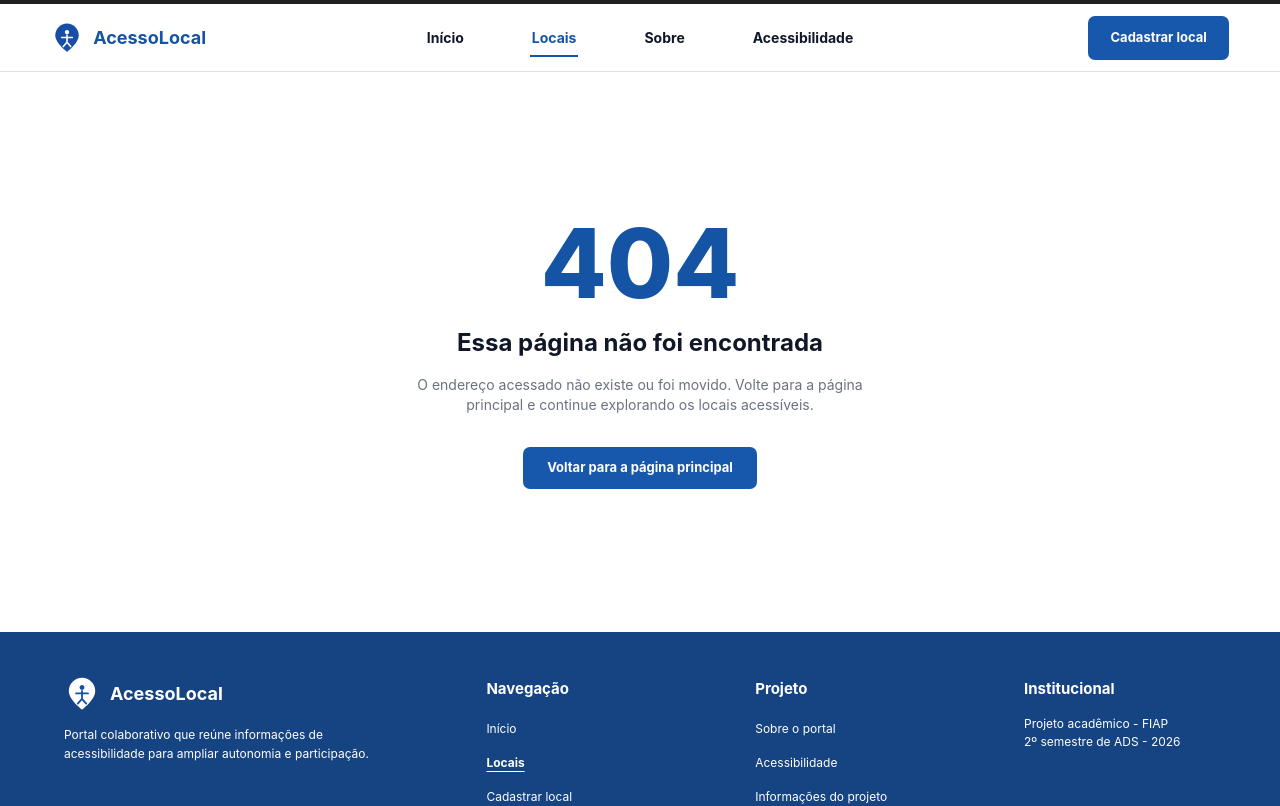
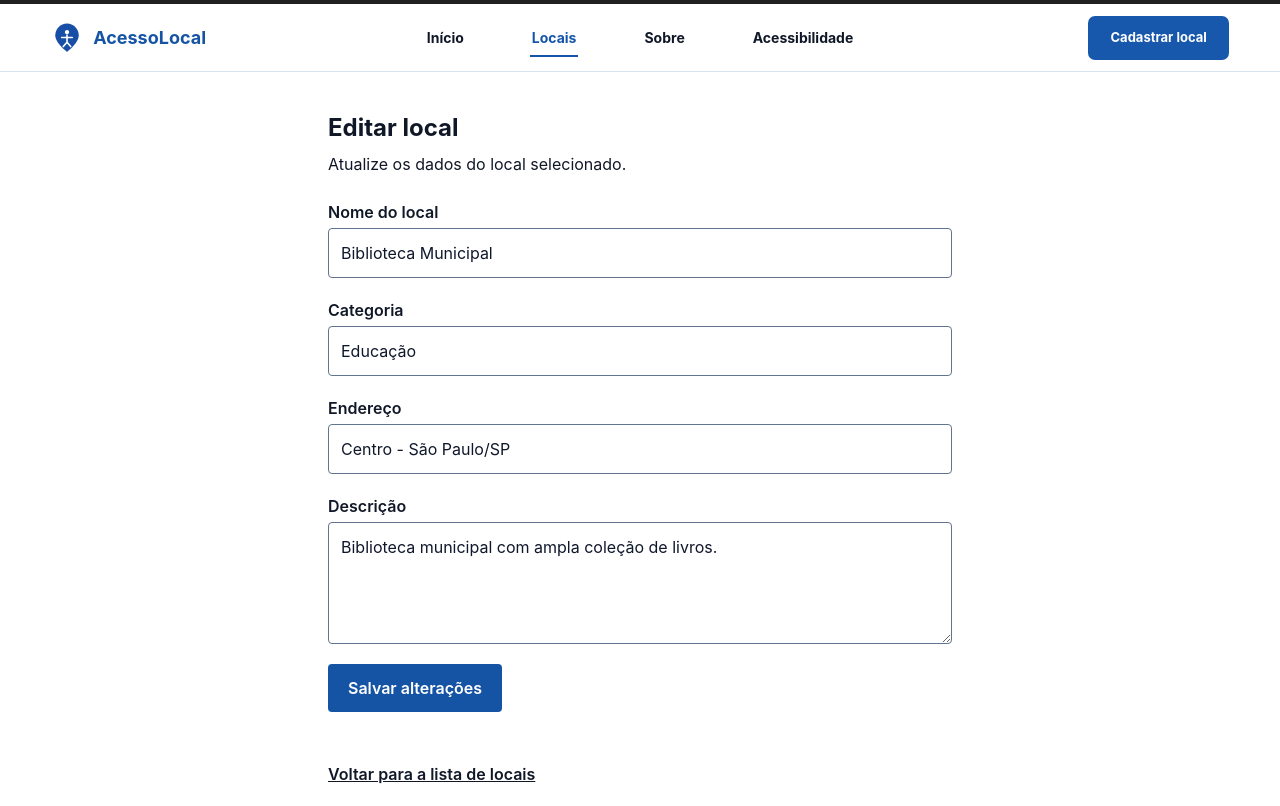
Before and after one commit to 1TDSPw-26/portal-locais-acessiveis, a React (Vite) app: page /locais/1/editar in a window 1280 px wide. Shown: the top 806 px of the page. Built offline with nearby package versions, Linux system fonts and the light colour scheme.

Commit message:
feat: adiciona edição persistente de locais

```diff
--- a/src/main.tsx
+++ b/src/main.tsx
@@ -12,6 +12,7 @@ import Sobre from './routes/Sobre/index.tsx'
 import NotFound from './pages/NotFound/NotFound.tsx'
 import LocalDetalhe from './pages/LocalDetalhe/LocalDetalhe.tsx'
 import Acessibilidade from './pages/Acessibilidade/Acessibilidade.tsx'
+import EditarLocal from './pages/EditarLocal/EditarLocal.tsx'
 
 const router = createBrowserRouter([
   {
@@ -29,6 +30,10 @@ const router = createBrowserRouter([
       {
         path: '/locais/:id',
         element: <LocalDetalhe />,
+      },
+      {
+        path: '/locais/:id/editar',
+        element: <EditarLocal />,
       },
       {
         path: '/cadastro',
--- /dev/null
+++ b/src/pages/EditarLocal/EditarLocal.tsx
@@ -0,0 +1,94 @@
+import { useState } from 'react'
+import type { ChangeEvent, FormEvent } from 'react'
+import { Link, useParams } from 'react-router-dom'
+import { buscarLocalPorId, atualizarLocal } from '../../services/locaisService'
+import { campos, validarCadastro } from '../Cadastro/validacao'
+import type { Campo, DadosCadastro, ErrosCadastro } from '../Cadastro/validacao'
+
+const classeCampo = 'mt-1 block min-h-11 w-full rounded border border-slate-500 p-3 text-slate-900 focus-visible:outline-2 focus-visible:outline-offset-2 focus-visible:outline-brand-primary'
+const classeLink = 'inline-flex min-h-11 items-center font-semibold underline focus-visible:outline-2 focus-visible:outline-offset-2 focus-visible:outline-brand-primary'
+
+type FormularioProps = { localId: number }
+
+function Formulario({ localId }: FormularioProps) {
+  const local = buscarLocalPorId(localId)
+  const [dados, setDados] = useState<DadosCadastro>(() => ({
+    nome: local?.nome ?? '',
+    categoria: local?.categoria ?? '',
+    endereco: local?.endereco ?? '',
+    descricao: local?.descricao ?? '',
+  }))
+  const [erros, setErros] = useState<ErrosCadastro>({})
+  const [status, setStatus] = useState('')
+  const [erroEnvio, setErroEnvio] = useState('')
+
+  function alterar(event: ChangeEvent<HTMLInputElement | HTMLTextAreaElement>) {
+    const campo = event.target.name as Campo
+    setDados((anteriores) => ({ ...anteriores, [campo]: event.target.value }))
+    setStatus('')
+    setErroEnvio('')
+  }
+
+  function enviar(event: FormEvent<HTMLFormElement>) {
+    event.preventDefault()
+    const novosErros = validarCadastro(dados)
+    setErros(novosErros)
+    const primeiroErro = campos.find((campo) => novosErros[campo.nome])
+    if (primeiroErro) {
+      document.getElementById(primeiroErro.nome)?.focus()
+      return
+    }
+    try {
+      const atualizado = atualizarLocal(localId, {
+        ...dados,
+        acessibilidades: local?.acessibilidades ?? [],
+      })
+      setStatus(`Local "${atualizado.nome}" atualizado com sucesso.`)
+    } catch (erro) {
+      setErroEnvio(erro instanceof Error ? erro.message : 'Não foi possível salvar as alterações.')
+    }
+  }
+
+  return (
+    <section className="mx-auto w-full max-w-2xl px-4 py-8 sm:px-6 sm:py-10" aria-labelledby="titulo-editar">
+      <h1 id="titulo-editar" className="text-2xl font-bold">Editar local</h1>
+      <p className="mt-2">Atualize os dados do local selecionado.</p>
+      <form noValidate onSubmit={enviar} className="mt-6 space-y-5">
+        {campos.map((campo) => {
+          const erro = erros[campo.nome]
+          return (
+            <div key={campo.nome}>
+              <label htmlFor={campo.nome} className="block font-semibold">{campo.rotulo}</label>
+              {campo.nome === 'descricao' ? (
+                <textarea id={campo.nome} name={campo.nome} rows={4} value={dados[campo.nome]} onChange={alterar} aria-invalid={Boolean(erro)} aria-describedby={`${campo.nome}-erro`} className={classeCampo} />
+              ) : (
+                <input id={campo.nome} name={campo.nome} type="text" value={dados[campo.nome]} onChange={alterar} aria-invalid={Boolean(erro)} aria-describedby={`${campo.nome}-erro`} className={classeCampo} />
+              )}
+              <p id={`${campo.nome}-erro`} className="mt-1 text-sm text-red-800">{erro}</p>
+            </div>
+          )
+        })}
+        <button type="submit" className="rounded bg-brand-primary px-5 py-3 font-semibold text-white focus-visible:outline-2 focus-visible:outline-offset-2 focus-visible:outline-brand-primary">Salvar alterações</button>
+        <p role="status" className="text-slate-800">{status}</p>
+        {erroEnvio && <p role="alert" className="rounded border border-red-700 bg-red-50 p-3 text-red-900">{erroEnvio}</p>}
+        <Link to="/locais" className={classeLink}>Voltar para a lista de locais</Link>
+      </form>
+    </section>
+  )
+}
+
+export default function EditarLocal() {
+  const { id } = useParams()
+  const localId = Number(id)
+  const local = Number.isSafeInteger(localId) && localId > 0 ? buscarLocalPorId(localId) : undefined
+  if (!local) {
+    return (
+      <section className="mx-auto w-full max-w-2xl px-4 py-8" aria-labelledby="titulo-editar">
+        <h1 id="titulo-editar" className="text-2xl font-bold">Local não encontrado</h1>
+        <p className="mt-3 text-gray-700">Não encontramos um local com o código “{id}”.</p>
+        <Link to="/locais" className={`${classeLink} mt-6`}>Voltar para a lista de locais</Link>
+      </section>
+    )
+  }
+  return <Formulario localId={local.id} />
+}
--- a/src/pages/Locais/LocalCard.tsx
+++ b/src/pages/Locais/LocalCard.tsx
@@ -42,6 +42,12 @@ export default function LocalCard({ local, onExcluir }: LocalCardProps) {
           <span className="sr-only"> de {local.nome}</span>
           <span aria-hidden="true">→</span>
         </Link>
+        <Link
+          to={`/locais/${local.id}/editar`}
+          className="inline-flex min-h-11 items-center font-bold underline underline-offset-4 focus-visible:outline-2 focus-visible:outline-offset-2 focus-visible:outline-brand-primary"
+        >
+          Editar<span className="sr-only"> {local.nome}</span>
+        </Link>
         {onExcluir && (
           <button
             type="button"
```
Also changed, not shown: 1 other file (tests, documents, lock files or other folders).
